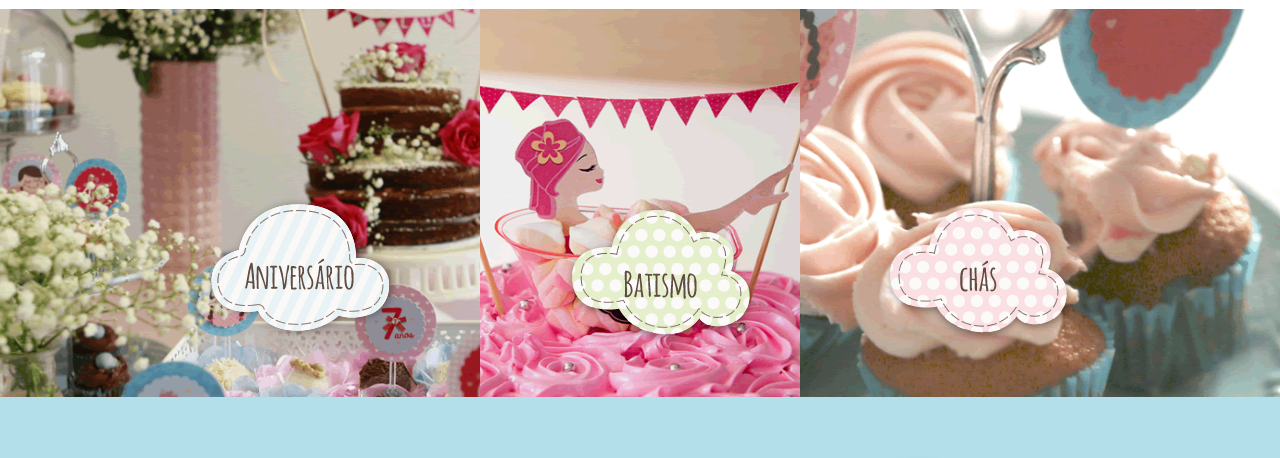
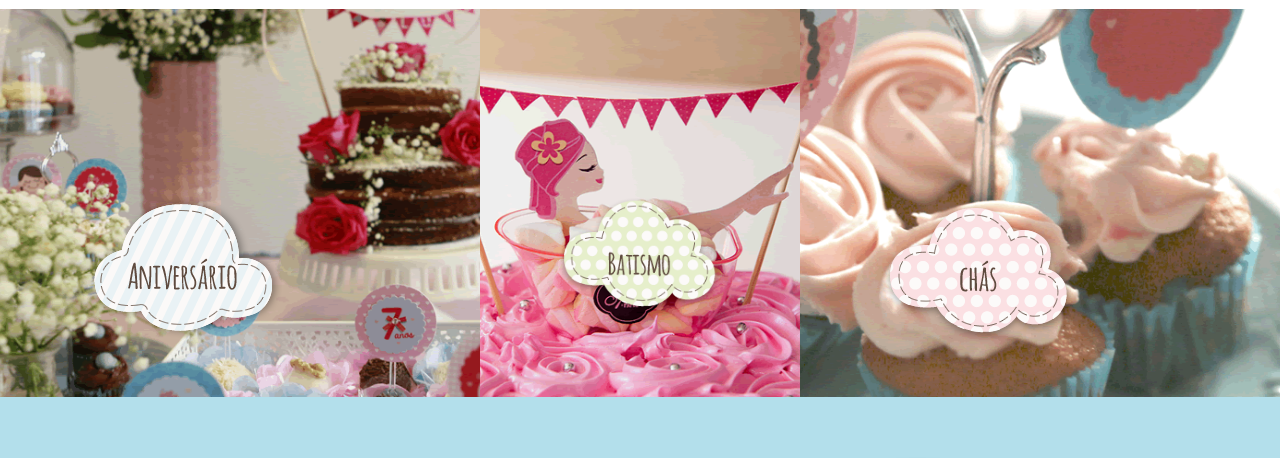
Before and after one commit to BrunnoCruvinel/nuvemdepapel, a PHP site: page / in a window 1280 px wide. Shown: the part 156-614 px from the top of the page. Run offline with PHP 8.4, Linux system fonts and the light colour scheme; some libraries are stand-ins or nearby versions.

Commit message:
Ajustes para mobile

```diff
--- a/depoimentos.php
+++ b/depoimentos.php
@@ -14,7 +14,7 @@
 					<div class="img-depoimento">
 						<img class="img-avatar" src="img/avatar.png">
 					</div>
-                    <img src="img/nuvem_depoimentos.png" alt="">
+                    <img class="img-responsive" src="img/nuvem_depoimentos.png" alt="">
                 </div>
             </div>
         </div>
@@ -33,7 +33,7 @@
 					<div class="img-depoimento">
 						<img class="img-avatar" src="img/avatar.png">
 					</div>
-                    <img src="img/nuvem_depoimentos.png" alt="">
+                    <img class="img-responsive" src="img/nuvem_depoimentos.png" alt="">
                 </div>
             </div>
         </div>
@@ -52,7 +52,7 @@
 					<div class="img-depoimento">
 						<img class="img-avatar" src="img/avatar.png">
 					</div>
-                    <img src="img/nuvem_depoimentos.png" alt="">
+                    <img class="img-responsive" src="img/nuvem_depoimentos.png" alt="">
                 </div>
             </div>
         </div>
--- a/index.php
+++ b/index.php
@@ -4,13 +4,13 @@
   <section >
     <ul id="destaque-fotos" class="row">
         <li class="text-right" style="width:37.5%;background:url('img/imagem_destaque_1.png') center center;background-size:cover;">
-            <img src="img/nuvem-aniversario.png">
+            <img class="img-responsive" src="img/nuvem-aniversario.png">
         </li>
         <li class="text-center" style="width:25%;background:url('img/imagem_destaque_2.png') center center;background-size:cover;">
-            <img src="img/batismo.png">
+            <img class="img-responsive" src="img/batismo.png">
         </li>
         <li class="text-left" style="width:37.5%;background:url('img/imagem_destaque_3.png') center center;background-size:cover;">
-            <img src="img/cha.png">
+            <img class="img-responsive" src="img/cha.png">
         </li>
     </ul>
   </section>
@@ -26,7 +26,7 @@
                     QUE CRIANÇA NÃO SONHA COM O DIA EM QUE TODOS OS SEUS MELHORES AMIGOS VÃO PODER DORMIR NA SUA CASA?
                 </div>
                 <div id="img-eu-quero">
-                    <img src="img/eu_quero.png" alt="">
+                    <img class="img-responsive" src="img/eu_quero.png" alt="">
                 </div>
             </div>
             <div class="col-md-6">
@@ -37,7 +37,7 @@
                           <div class="col-md-12 col-sm-12 col-xs-12 col-lg-12">
 
 
-                                  <img src="../img/nuvemSlide.png" alt="">
+                                  <img src="img/nuvemSlide.png" alt="">
 
                           </div>
                       </div>
@@ -48,7 +48,7 @@
                           <div class="col-md-12 col-sm-12 col-xs-12 col-lg-12">
 
 
-                                  <img src="../img/nuvemSlide.png" alt="">
+                                  <img src="img/nuvemSlide.png" alt="">
 
                           </div>
                       </div>
@@ -59,7 +59,7 @@
                           <div class="col-md-12 col-sm-12 col-xs-12 col-lg-12">
 
 
-                                  <img src="../img/nuvemSlide.png" alt="">
+                                  <img src="img/nuvemSlide.png" alt="">
 
                           </div>
                       </div>
@@ -80,7 +80,7 @@
                 </div>
             </div>
             <div class="col-md-4">
-                <img class="img-quero-mas-nao-moro" src="img/eu_quero_mas_nao_moro.png" alt="">
+                <img class="img-quero-mas-nao-moro img-responsive" src="img/eu_quero_mas_nao_moro.png" alt="">
             </div>
         </div>
     </div>
@@ -141,7 +141,7 @@
                             Lorem ipsum dolor sit amet, consectetur adipiscing elit. Fusce facilisis arcu dolor. Integer tempus ipsum vitae est malesuada interdum. Sed tristique. Lorem ipsum dolor sit amet, consectetur adipiscing elit. Fusce facilisis arcu dolor. Integer tempus ipsum vitae est malesuada interdum.
                         </div>
                         <div class="text-center">
-                            <img src="img/foto-festa-war.png" alt="">
+                            <img class="img-responsive" src="img/foto-festa-war.png" alt="">
                         </div>
                     </div>
                 </div>
@@ -152,7 +152,7 @@
     <div class="mais-post tracejado-branco">
         <div class="row">
             <div class="col-md-12 text-center">
-                <a href=""><img src="img/nuvem_mais_posts.png" alt=""></a>
+                <a href=""><img class="img-responsive" src="img/nuvem_mais_posts.png" alt=""></a>
             </div>
         </div>
     </div>
```
Also changed, not shown: css/mediaqueries.css (+38 -0 lines).
